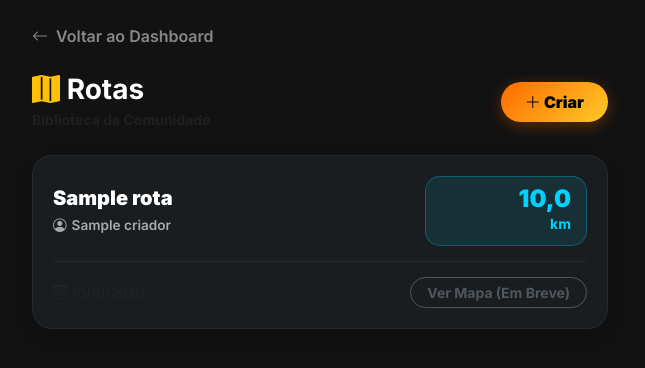
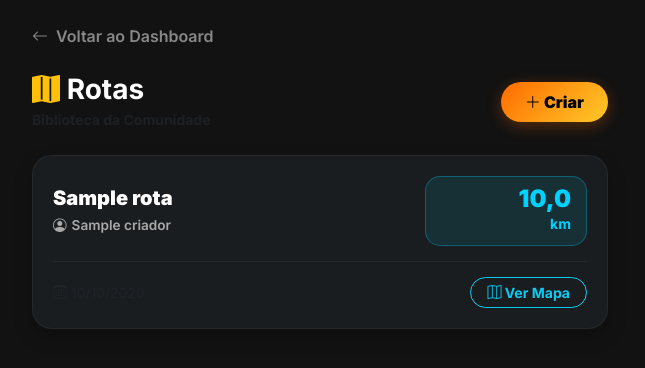
Before and after one commit to JullioDutra/projeto_kms, a Django app: template core/templates/core/listar_rotas.html in a window 1280 px wide. Shown: the top 368 px of the page, without its empty margins (320-965 px from the left). Run offline with Django 5.2, Linux system fonts and the light colour scheme; the template is opened without the code that fills it: most values are stand-ins (such as "Sample title", 1, 10 or a date in 2020); data that the repository does not hold is empty.

Commit message:
Replace disabled button with link to view map

```diff
--- a/core/templates/core/listar_rotas.html
+++ b/core/templates/core/listar_rotas.html
@@ -62,9 +62,9 @@
 
         <div class="footer-card">
             <small class="text-muted"><i class="bi bi-calendar3"></i> {{ rota.data_criacao|date:"d/m/Y" }}</small>
-            <button class="btn btn-sm btn-outline-secondary rounded-pill px-3 fw-bold disabled">
-                Ver Mapa (Em Breve)
-            </button>
+            <a href="{% url 'ver_rota' rota.id %}" class="btn btn-sm btn-outline-info rounded-pill px-3 fw-bold">
+                <i class="bi bi-map"></i> Ver Mapa
+            </a>
         </div>
     </div>
     {% empty %}
```
